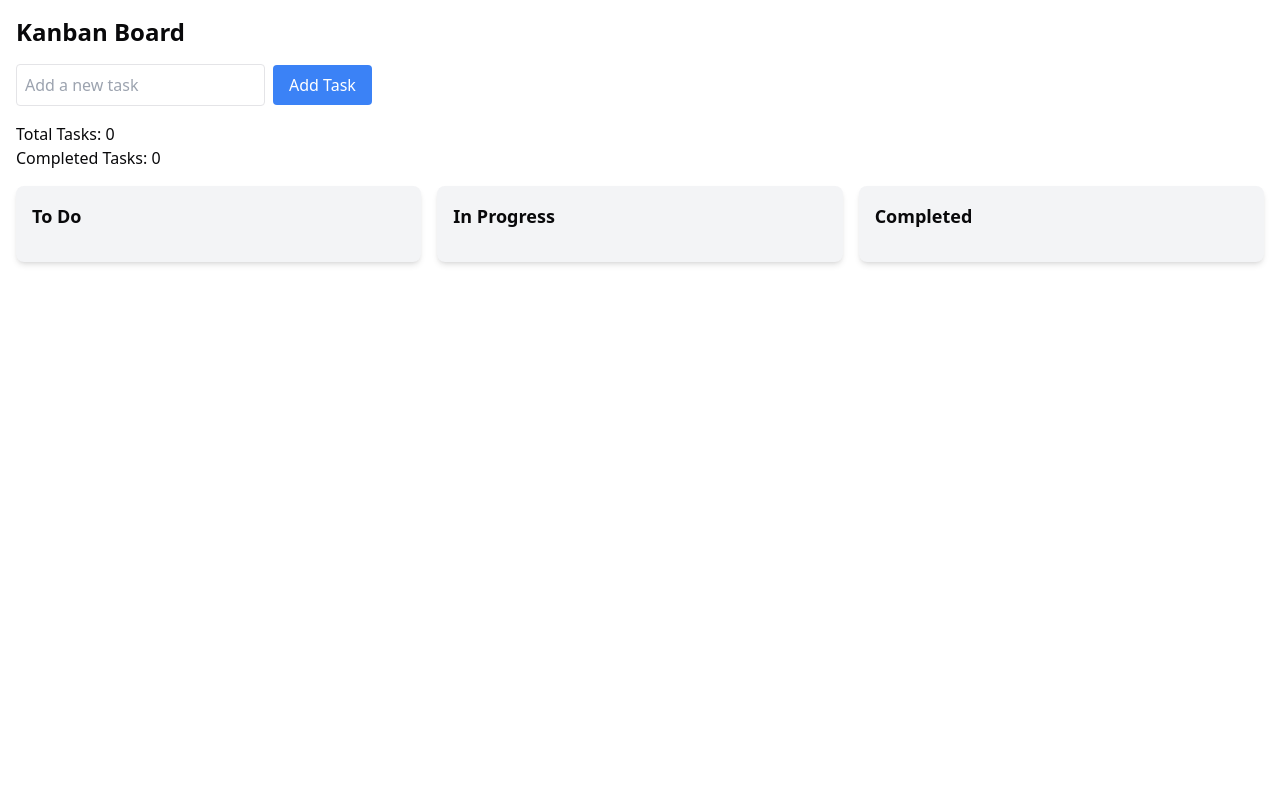
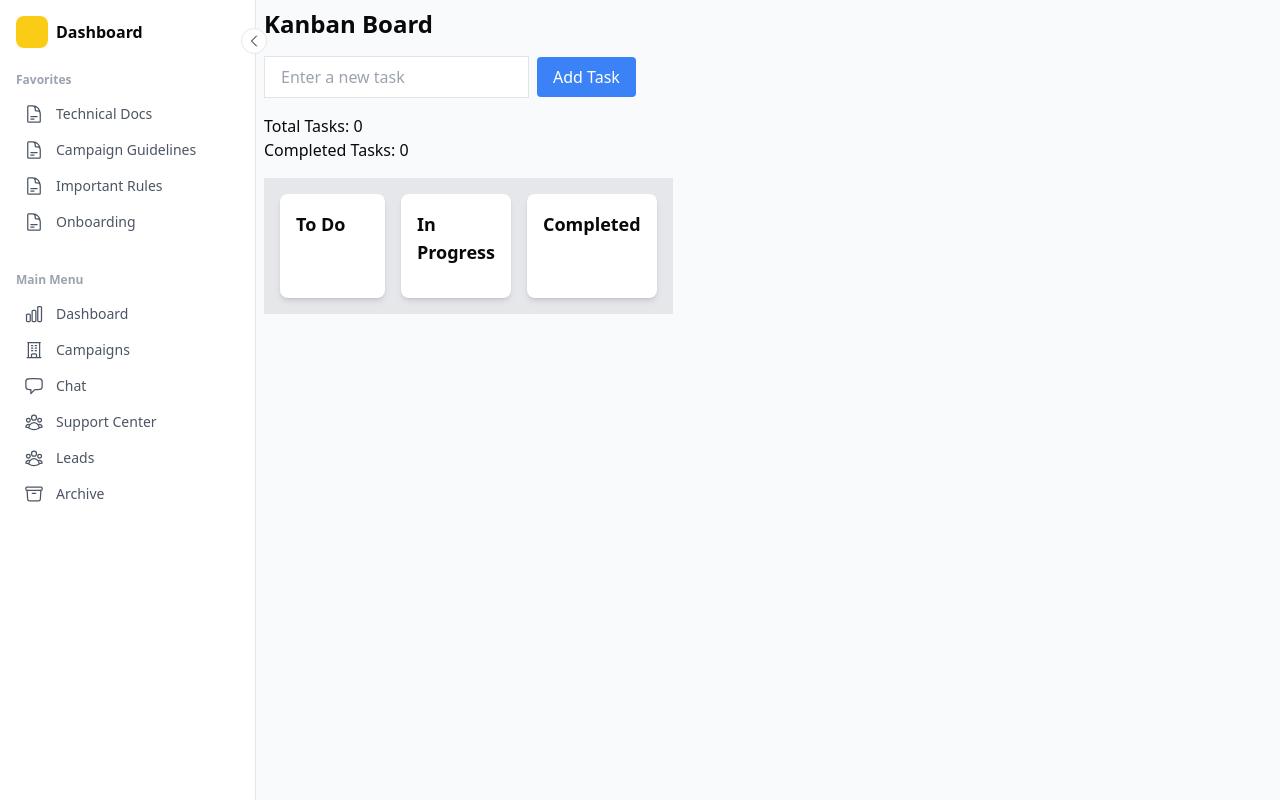
Before and after one commit to damandeep611/dayTracker, a React (Vite) app: page /dashboard in a window 1280 px wide. Built offline with nearby package versions, Linux system fonts and the light colour scheme.

Commit message:
analytics layout started

```diff
--- a/package.json
+++ b/package.json
@@ -14,6 +14,7 @@
     "@dnd-kit/modifiers": "^9.0.0",
     "@dnd-kit/sortable": "^10.0.0",
     "@dnd-kit/utilities": "^3.2.2",
+    "@heroicons/react": "^2.2.0",
     "@radix-ui/react-slot": "^1.1.1",
     "class-variance-authority": "^0.7.1",
     "clsx": "^2.1.1",
--- a/src/components/dashboard/Dashboard.tsx
+++ b/src/components/dashboard/Dashboard.tsx
@@ -1,13 +1,19 @@
 import { DndProvider } from "react-dnd";
-import { KanbanBoard } from "./KanbanBoard";
+import { KanbanBoard } from "./KanbanBoard/KanbanBoard";
 import { HTML5Backend } from "react-dnd-html5-backend";
+import Sidebar from "./Sidebar";
 
 export default function Dashboard() {
   return (
-    <DndProvider backend={HTML5Backend}>
-      <div>
-        <KanbanBoard />
-      </div>
-    </DndProvider>
+    <div className="flex h-screen bg-gray-50">
+      <Sidebar />
+      <main>
+        <DndProvider backend={HTML5Backend}>
+          <div>
+            <KanbanBoard />
+          </div>
+        </DndProvider>
+      </main>
+    </div>
   );
 }
--- /dev/null
+++ b/src/components/dashboard/HomeSection/DashboardHero.tsx
@@ -0,0 +1,11 @@
+export default function DashboardHero() {
+  return (
+    <div>
+      <div>
+        <h1>
+          This is the Dashboard home section including analytics and stuff
+        </h1>
+      </div>
+    </div>
+  );
+}
--- a/src/components/dashboard/ColumnContainer.tsx
+++ b/src/components/dashboard/KanbanBoard/ColumnContainer.tsx
@@ -15,10 +15,7 @@ export const ColumnContainer: React.FC<ColumnContainerProps> = ({
     id: column.id,
   });
   return (
-    <div
-      ref={setNodeRef}
-      className="bg-gray-100 p-4 rounded-lg shadow-md flex-1"
-    >
+    <div ref={setNodeRef} className="bg-white p-4 rounded-lg  shadow-md flex-1">
       <h2 className="text-lg font-semibold mb-4">{column.title}</h2>
       {children}
     </div>
--- a/src/components/dashboard/KanbanBoard.tsx
+++ b/src/components/dashboard/KanbanBoard/KanbanBoard.tsx
@@ -104,7 +104,7 @@ export const KanbanBoard: React.FC = () => {
   ).length;
 
   return (
-    <div className="p-4">
+    <div className="p-2 ">
       <h1 className="text-2xl font-bold mb-4">Kanban Board</h1>
       <AddTaskForm onAddTask={addTask} />
       <div className="mb-4">
@@ -117,7 +117,7 @@ export const KanbanBoard: React.FC = () => {
         onDragEnd={onDragEnd}
         modifiers={[restrictToWindowEdges]}
       >
-        <div className="flex gap-4">
+        <div className="flex gap-4 bg-gray-200 p-4">
           {columns.map((column) => (
             <ColumnContainer key={column.id} column={column}>
               <SortableContext
--- a/src/components/dashboard/TaskCard.tsx
+++ b/src/components/dashboard/KanbanBoard/TaskCard.tsx
@@ -37,12 +37,12 @@ export const TaskCard: React.FC<TaskCardProps> = ({
     <div
       ref={setNodeRef}
       style={style}
-      className={`${cardClass} p-4 mb-2 rounded-lg shadow cursor-move`}
+      className={`${cardClass} p-4 mb-2 rounded-lg shadow-sm border border-gray-300 cursor-move`}
     >
       <div
         {...attributes}
         {...listeners}
-        className="cursor-move mr-2 text-gray-400 hover:text-gray-600"
+        className="cursor-move mr-2  text-gray-400 hover:text-gray-600"
       >
         <GripVertical size={20} />
       </div>
--- /dev/null
+++ b/src/components/dashboard/KanbanBoard/TaskForm.tsx
@@ -0,0 +1,36 @@
+import React, { useState } from "react";
+
+
+type AddTaskFormProps = {
+  onAddTask: (content: string) => void;
+};
+export default function AddTaskForm({ onAddTask }: AddTaskFormProps) {
+  const [content, setContent] = useState("");
+
+  const handleSubmit = (e: React.FormEvent) => {
+    e.preventDefault();
+    if (content.trim()) {
+      onAddTask(content.trim());
+      setContent("");
+    }
+  };
+  return (
+    <>
+      <form onSubmit={handleSubmit} className="mb-4">
+        <input
+          value={content}
+          onChange={(e) => setContent(e.target.value)}
+          type="text"
+          placeholder="Enter a new task"
+          className="border  p-2 px-4 mr-2"
+        />
+        <button
+          type="submit"
+          className="bg-blue-500 text-white p-2 px-4 rounded"
+        >
+          Add Task
+        </button>
+      </form>
+    </>
+  );
+}
--- a/src/components/dashboard/Sidebar.tsx
+++ b/src/components/dashboard/Sidebar.tsx
@@ -1,7 +1,130 @@
+import {
+  ArchiveBoxIcon,
+  BuildingOfficeIcon,
+  ChartBarIcon,
+  ChatBubbleLeftIcon,
+  ChevronLeftIcon,
+  ChevronRightIcon,
+  DocumentTextIcon,
+  UserGroupIcon,
+} from "@heroicons/react/24/outline";
+import { useState } from "react";
+
+const sidebarNavigation = {
+  favorites: [
+    {
+      id: "tech-docs",
+      title: "Technical Docs",
+      icon: DocumentTextIcon,
+      path: "/docs",
+    },
+    {
+      id: "campaign-guidelines",
+      title: "Campaign Guidelines",
+      icon: DocumentTextIcon,
+      path: "/guidelines",
+    },
+    {
+      id: "important-rules",
+      title: "Important Rules",
+      icon: DocumentTextIcon,
+      path: "rules",
+    },
+    {
+      id: "onboarding",
+      title: "Onboarding",
+      icon: DocumentTextIcon,
+      path: "onboarding",
+    },
+  ],
+  mainMenu: [
+    {
+      id: "dashboard",
+      title: "Dashboard",
+      icon: ChartBarIcon,
+      path: "/dashboard",
+    },
+    {
+      id: "campaigns",
+      title: "Campaigns",
+      icon: BuildingOfficeIcon,
+      path: "/campaigns ",
+    },
+    { id: "chat", title: "Chat", icon: ChatBubbleLeftIcon, path: "/chat" },
+    {
+      id: "support",
+      title: "Support Center",
+      icon: UserGroupIcon,
+      path: "/support",
+    },
+    { id: "leads", title: "Leads", icon: UserGroupIcon, path: "/lead" },
+    { id: "archive", title: "Archive", icon: ArchiveBoxIcon, path: "archive" },
+  ],
+};
+
 export default function Sidebar() {
+  const [isCollapsed, setIsCollapsed] = useState(false);
   return (
-    <section>
-      <div>SideBar</div>
-    </section>
+    <div
+      className={`relative h-screen bg-white border-r border-gray-200 transition-all duration-300 ease-in-out ${
+        isCollapsed ? "w-20" : "w-64"
+      }`}
+    >
+      <div className="flex items-center justify-between p-4">
+        <div
+          className={`flex items-center ${
+            isCollapsed ? "justify-center w-full" : ""
+          }`}
+        >
+          <div className="w-8 h-8 bg-yellow-400 rounded-lg" />
+          {!isCollapsed && (
+            <span className="font-semibold ml-2">Dashboard</span>
+          )}
+        </div>
+        <button
+          onClick={() => setIsCollapsed(!isCollapsed)}
+          className="absolute -right-3 top-7 bg-white border border-gray-200 rounded-full p-1 hover:bg-gray-50"
+        >
+          {isCollapsed ? (
+            <ChevronRightIcon className="w-4 h-4" />
+          ) : (
+            <ChevronLeftIcon className="w-4 h-4" />
+          )}
+        </button>
+      </div>
+      <div className="px-4 py-2">
+        <div className="mb-8">
+          <div className="text-xs font-semibold text-gray-400 mb-2">
+            {!isCollapsed && "Favorites"}
+          </div>
+          {sidebarNavigation.favorites.map((item) => (
+            <a
+              href={item.path}
+              key={item.id}
+              className="flex items-center px-2 py-2 text-sm font-medium text-gray-600 rounded-lg hover:bg-gray-50"
+            >
+              <item.icon className="w-5 h-5" />
+              {!isCollapsed && <span className="ml-3">{item.title}</span>}
+            </a>
+          ))}
+        </div>
+
+        <div>
+          <div className="text-xs font-semibold text-gray-400 mb-2">
+            {!isCollapsed && "Main Menu"}
+          </div>
+          {sidebarNavigation.mainMenu.map((item) => (
+            <a
+              href={item.path}
+              key={item.id}
+              className="flex items-center px-2 py-2 text-sm font-medium text-gray-600 rounded-lg hover:bg-gray-50"
+            >
+              <item.icon className="w-5 h-5" />
+              {!isCollapsed && <span className="ml-3">{item.title}</span>}
+            </a>
+          ))}
+        </div>
+      </div>
+    </div>
   );
 }
--- a/src/components/dashboard/TaskForm.tsx
+++ /dev/null
@@ -1,31 +0,0 @@
-import React, { useState } from "react";
-
-type AddTaskFormProps = {
-  onAddTask: (content: string) => void;
-};
-
-export default function AddTaskForm({ onAddTask }: AddTaskFormProps) {
-  const [content, setContent] = useState("");
-
-  const handleSubmit = (e: React.FormEvent) => {
-    e.preventDefault();
-    if (content.trim()) {
-      onAddTask(content.trim());
-      setContent("");
-    }
-  };
-  return (
-    <form onSubmit={handleSubmit} className="mb-4">
-      <input
-        type="text"
-        value={content}
-        onChange={(e) => setContent(e.target.value)}
-        placeholder="Add a new task"
-        className="p-2 border rounded mr-2"
-      />
-      <button type="submit" className="bg-blue-500 text-white px-4 p-2 rounded">
-        Add Task
-      </button>
-    </form>
-  );
-}
```
Also changed, not shown: src/router/Routes.tsx (+6 -1 lines), src/components/dashboard/KanbanBoard/DragOverlay.tsx (renamed from src/components/dashboard/DragOverlay.tsx), 1 other file (tests, documents, lock files or other folders).
